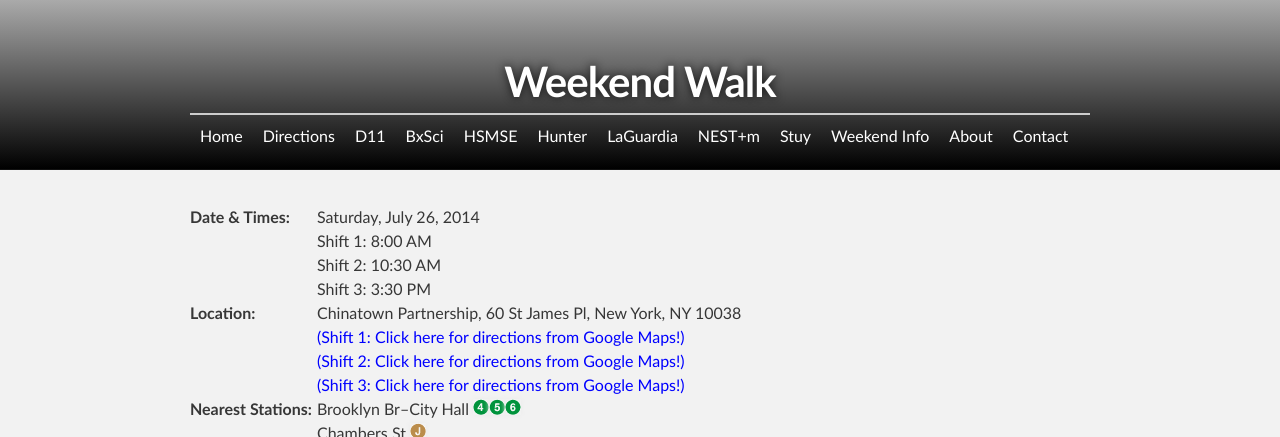
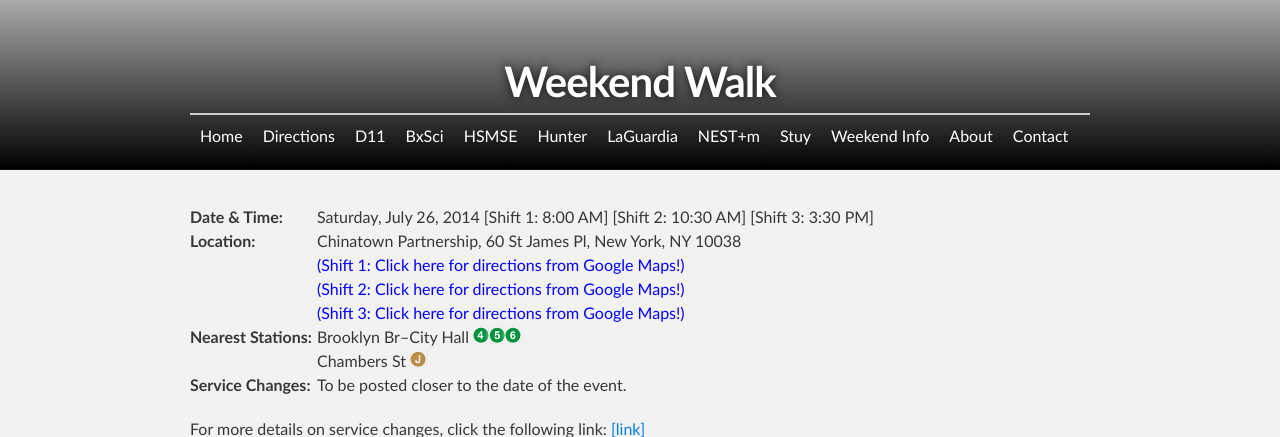
Before and after one commit to d11directions/d11directions.github.io, a Jekyll site: the page built from _posts/2014-07-26-Weekend_Walk.html, in a window 1280 px wide, cut to the strip 0-437 px from the top of the page. Built offline with Jekyll 4.4.1, drawn with Linux system fonts in a browser that asks for light colours; part of the change alters nothing that is shown.

Commit message:
Update Weekend Walk display shifts

```diff
--- a/_posts/2014-07-26-Weekend_Walk.html
+++ b/_posts/2014-07-26-Weekend_Walk.html
@@ -3,11 +3,7 @@ layout: direction
 title: Weekend Walk
 for: Stuyvesant Key Club
 tags: [stuy]
-times:
-    - Saturday, July 26, 2014
-    - Shift 1&#58; 8:00 AM
-    - Shift 2&#58; 10:30 AM
-    - Shift 3&#58; 3:30 PM
+time: Saturday, July 26, 2014 &#91;Shift 1&#58; 8:00 AM&#93; &#91;Shift 2&#58; 10:30 AM&#93; &#91;Shift 3&#58; 3:30 PM&#93;
 location: Chinatown Partnership, 60 St James Pl, New York, NY 10038
 nearest-stations:
     - Brooklyn Br&ndash;City Hall <img src="/img/4.png" alt="(4)"><img src="/img/5.png" alt="(5)"><img src="/img/6.png" alt="(6)">
```
